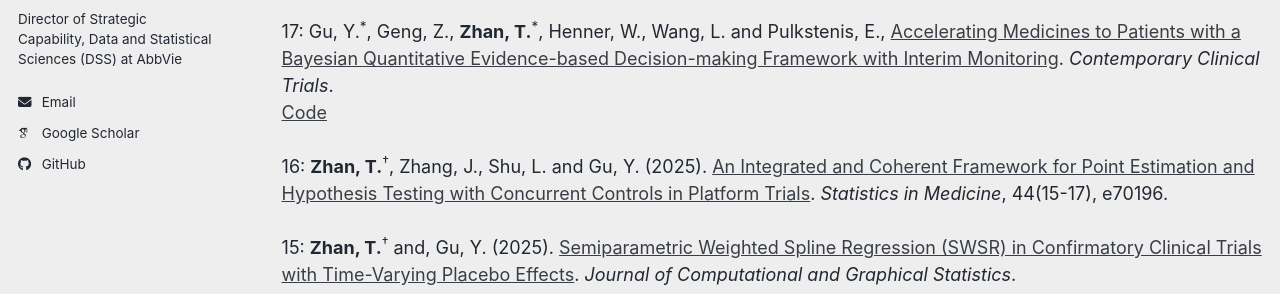
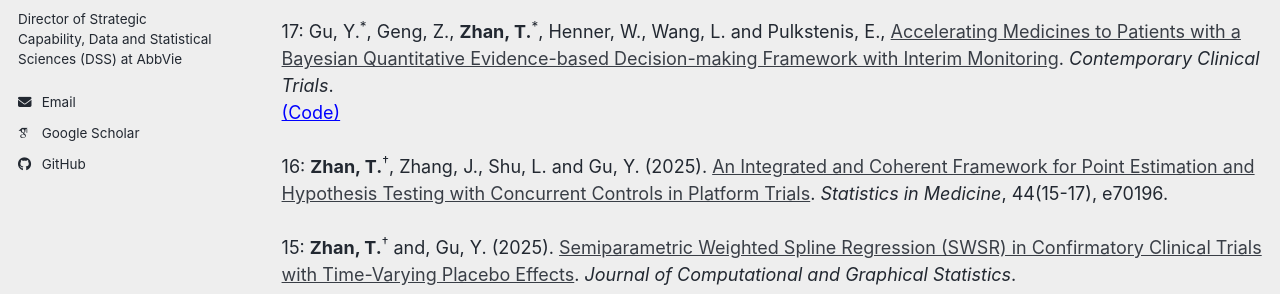
Before and after one commit to tian-yu-zhan/tian-yu-zhan.github.io, a Jekyll site: the page built from _pages/publications.html, in a window 1280 px wide and 900 px high. Shown: the part 278-572 px from the top of the window. Built offline with Jekyll 4.4.1, drawn with Linux system fonts in a browser that asks for light colours; some web fonts are replaced; a script bundle is joined from its source files by our own code; library files that are not in the unit come from our copies.

Commit message:
Update publications.html

```diff
--- a/_pages/publications.html
+++ b/_pages/publications.html
@@ -14,7 +14,7 @@ author_profile: true
 <br>
 17: Gu, Y.<sup>*</sup>, Geng, Z., <strong>Zhan, T.</strong><sup>*</sup>, Henner, W., Wang, L. and Pulkstenis, E., <a href="https://www.sciencedirect.com/science/article/pii/S1551714426000777" target="_blank">Accelerating Medicines to Patients with a Bayesian Quantitative Evidence-based Decision-making Framework with Interim Monitoring</a>. <em>Contemporary Clinical Trials</em>.
 <br>
-<a href="https://github.com/tian-yu-zhan/GNG_IA" target="_blank">Code</a>
+<a href="https://github.com/tian-yu-zhan/GNG_IA" target="_blank" style="color: blue;">(Code)</a>
 <br>
 <br>
 16: <strong>Zhan, T.</strong><sup>†</sup>, Zhang, J., Shu, L. and Gu, Y. (2025). <a href="https://onlinelibrary.wiley.com/doi/full/10.1002/sim.70196" target="_blank">An Integrated and Coherent Framework for Point Estimation and Hypothesis Testing with Concurrent Controls in Platform Trials</a>. <em>Statistics in Medicine</em>, 44(15-17), e70196.
```
